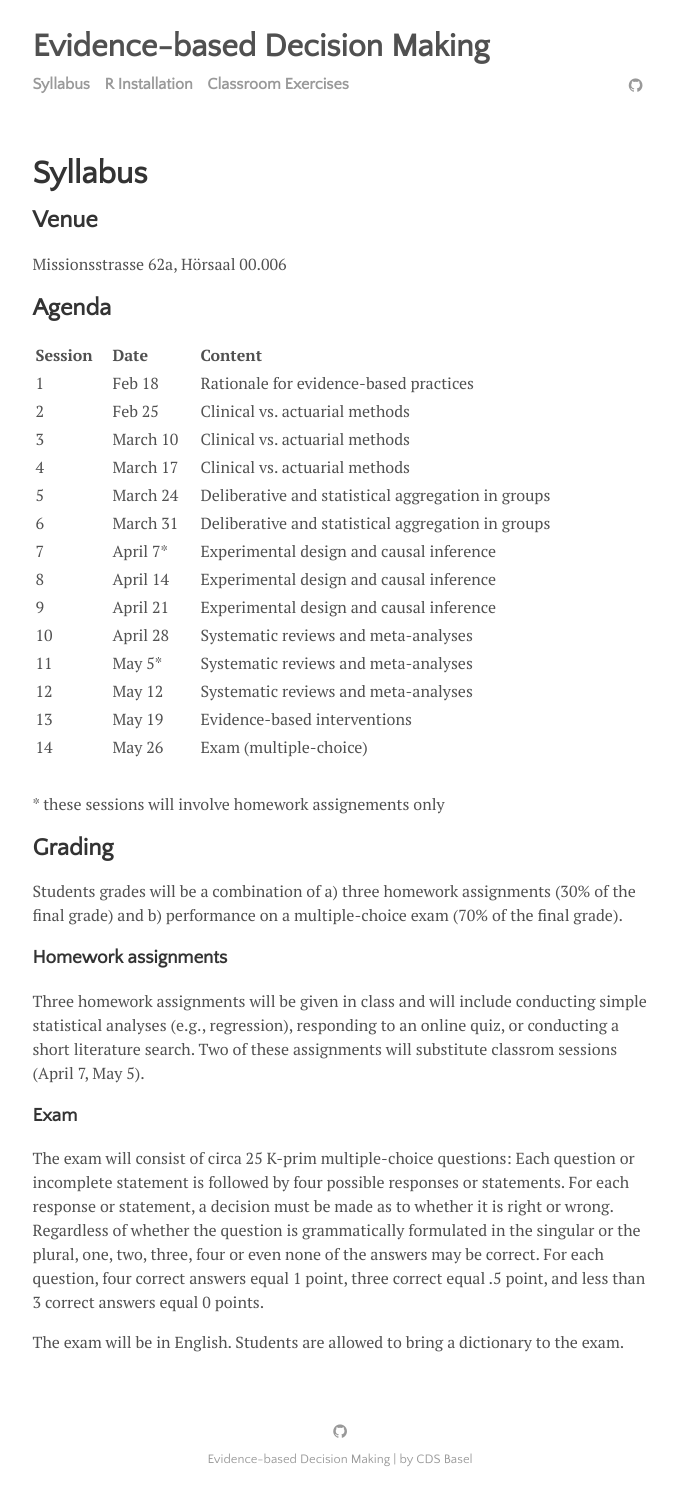
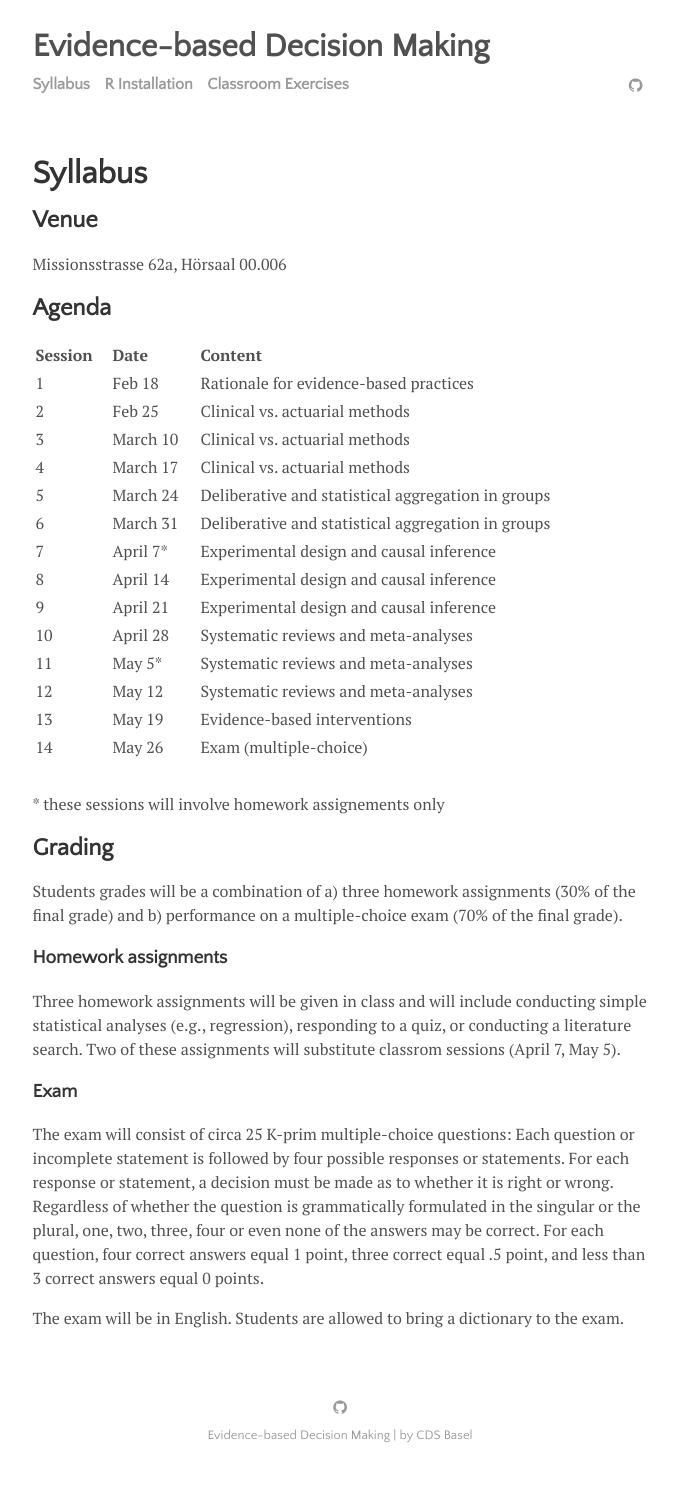
Before and after one commit to matarui/evidencebaseddm, a Jekyll site: the page built from menu/syllabus.md, in a window 1280 px wide. Shown: the whole page, without its empty margins (300-977 px from the left). Built offline with Jekyll 4.4.1, drawn with Linux system fonts in a browser that asks for light colours; after the commit the page ends 1479 px from its top, so only the background shows below that.

Commit message:
Update syllabus.md

```diff
--- a/menu/syllabus.md
+++ b/menu/syllabus.md
@@ -31,7 +31,7 @@ Missionsstrasse 62a, Hörsaal 00.006
 Students grades will be a combination of a) three homework assignments (30% of the final grade) and b) performance on a multiple-choice exam (70% of the final grade).
 
 ### Homework assignments
-Three homework assignments will be given in class and will include conducting simple statistical analyses (e.g., regression), responding to an online quiz, or conducting a short literature search. Two of these assignments will substitute classrom sessions (April 7, May 5).
+Three homework assignments will be given in class and will include conducting simple statistical analyses (e.g., regression), responding to a quiz, or conducting a literature search. Two of these assignments will substitute classrom sessions (April 7, May 5).
 
 ### Exam
 The exam will consist of circa 25 K-prim multiple-choice questions: Each question or incomplete statement is followed by four possible responses or statements. For each response or statement, a decision must be made as to whether it is right or wrong. Regardless of whether the question is grammatically formulated in the singular or the plural, one, two, three, four or even none of the answers may be correct. For each question, four correct answers equal 1 point, three correct equal .5 point, and less than 3 correct answers equal 0 points.
```
